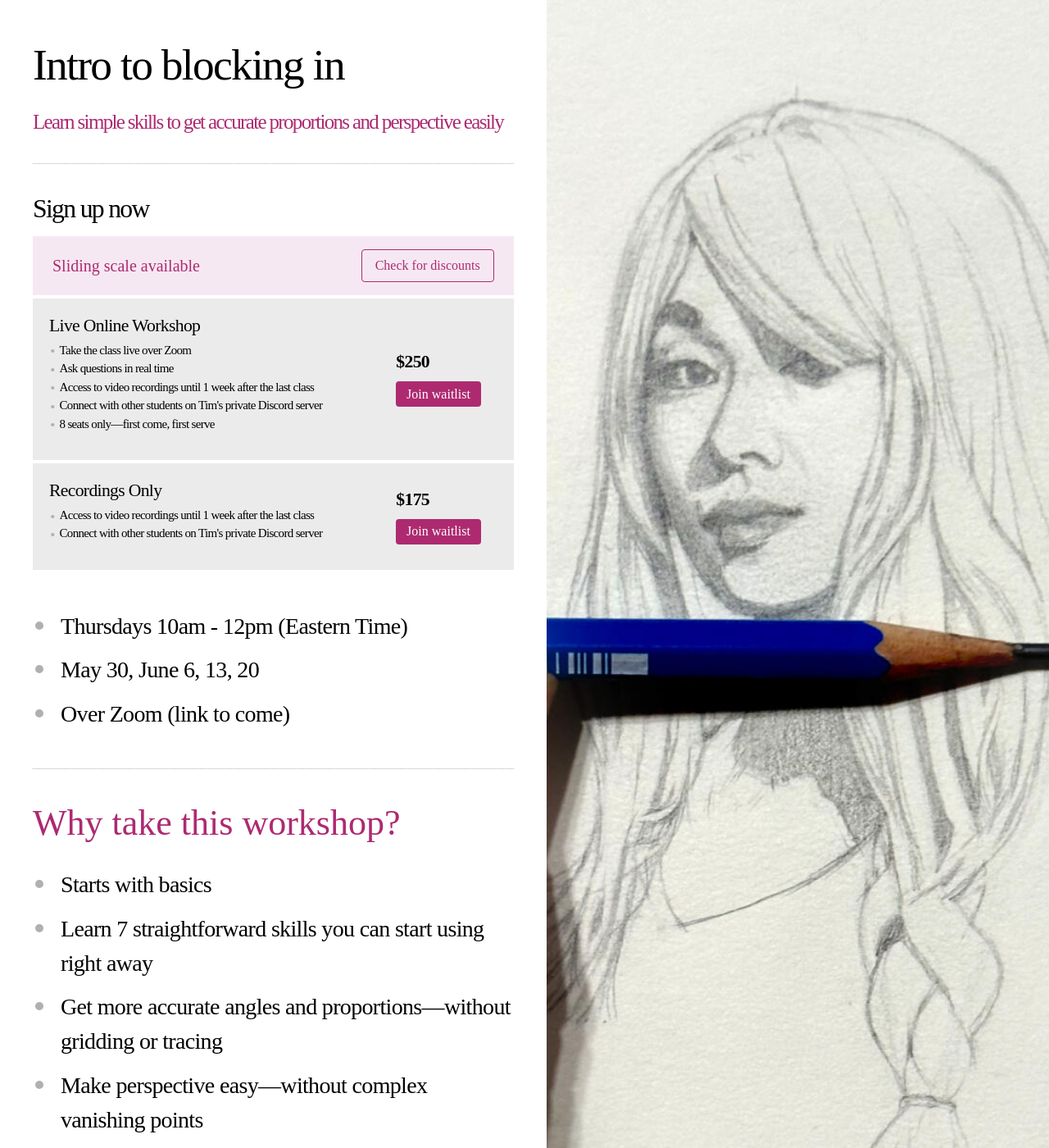
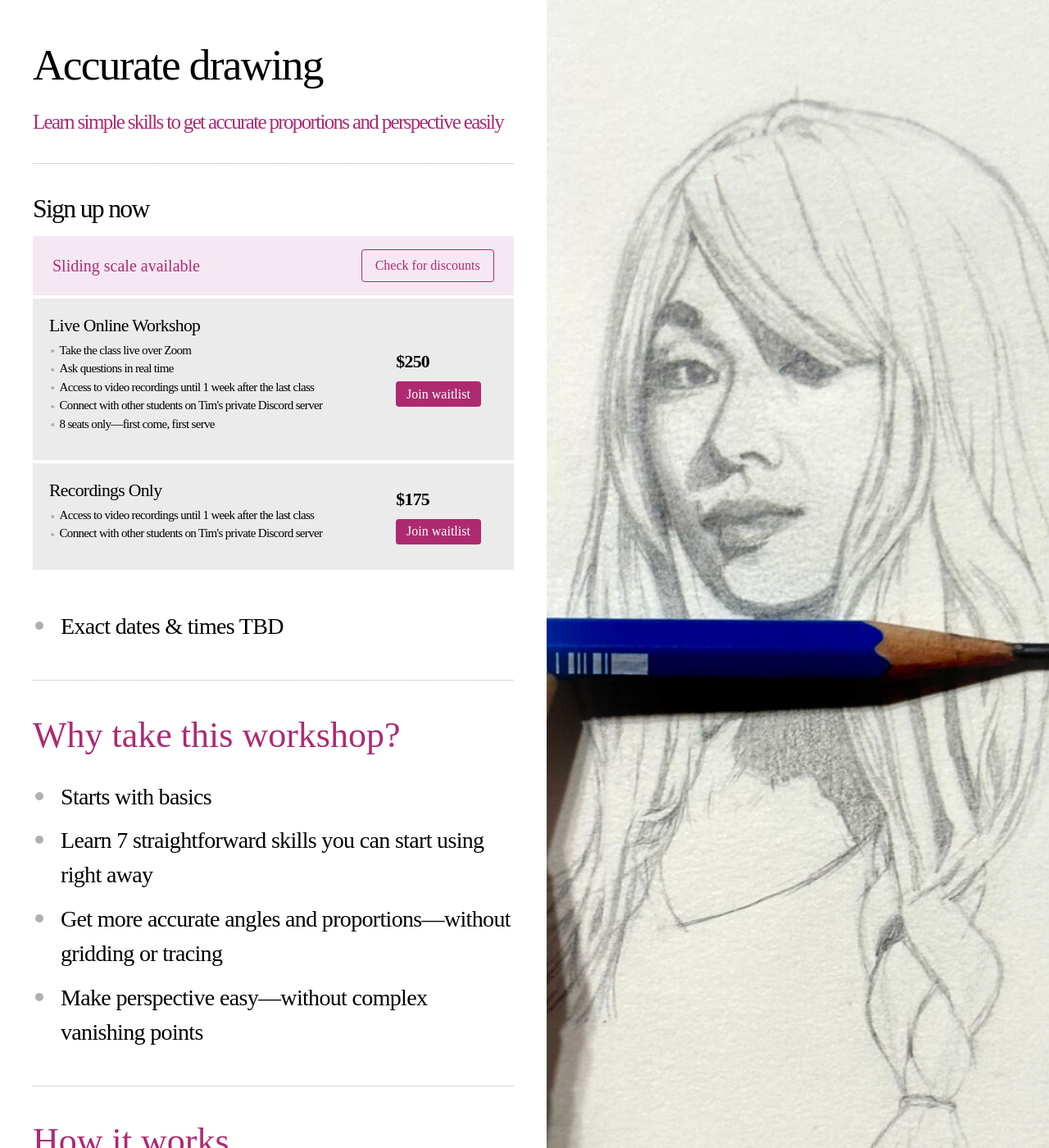
Before and after one commit to timdose/learn, a Jekyll site: the page built from workshop-block-in.markdown, in a window 1280 px wide and 1400 px high. Shown: the whole window at 82% size. Built offline with Jekyll 4.4.1, drawn with Linux system fonts in a browser that asks for light colours; some web fonts are replaced.

```diff
--- a/workshop-block-in.markdown
+++ b/workshop-block-in.markdown
@@ -1,20 +1,18 @@
 ---
 layout: workshop
-permalink: /workshops/block-in/signup/
+permalink: /workshops/accuracy/
 prices:
   live: 250
   recordings: 175
   addon: 100
 discount1: 25
 discount2: 50
-title: "Intro to blocking in"
+title: "Accurate drawing"
 description: "Learn simple skills to get accurate proportions and perspective easily"
 background-image: "images/bg-block-in.jpg"
 ---
 
-- Thursdays 10am - 12pm (Eastern Time)
-- May 30, June 6, 13, 20
-- Over Zoom (link to come)
+- Exact dates & times TBD
 
 ---
 
--- a/workshop-shading.markdown
+++ b/workshop-shading.markdown
@@ -1,6 +1,6 @@
 ---
 layout: workshop
-permalink: /workshops/shading/signup/
+permalink: /workshops/shading/
 prices:
   live: 250
   recordings: 175
```
Also changed, not shown: 8 other files.
